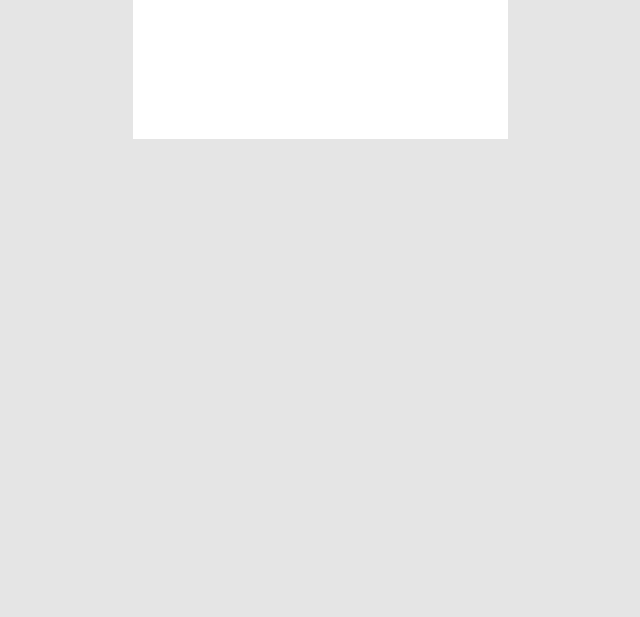
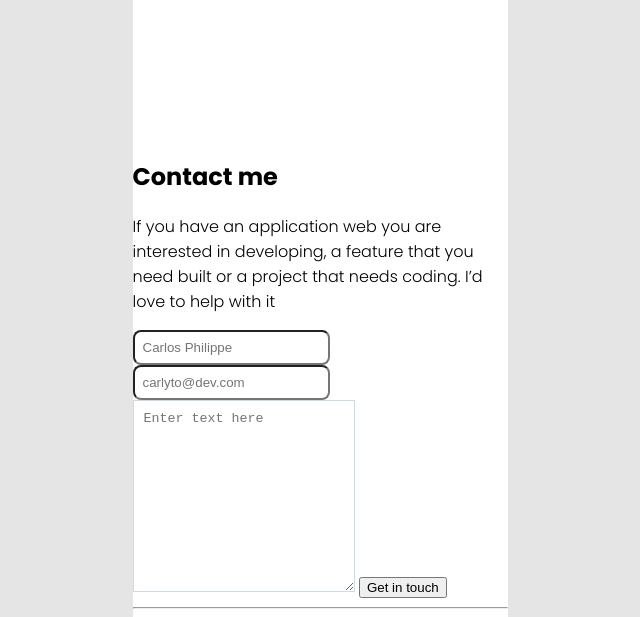
Before and after one commit to obibaadoma/MicHelloProject, a website: page index.html in a window 1280 px wide. Shown: the part 4421-5038 px from the top of the page, without its empty margins (320-960 px from the left). Before the commit the page ends 4560 px from the top, so only its background shows below. Drawn offline with Linux system fonts and the light colour scheme.

Commit message:
Update index.html

```diff
--- a/index.html
+++ b/index.html
@@ -351,6 +351,22 @@
     </div>
     </div>
     <!-- /* contact to be placed here */ -->
+
+</div>
+     <section class="form-section" id="form-section">
+                  <div class="wrap">
+                   <h2 class="contact-title">Contact me</h2>
+                   <p class="contact-parag">If you have an application web you are interested in developing, a feature that you need built or a project that needs coding. I’d love to help with it </p>
+                   <form class="contact" action="https://formspree.io/f/xzbwyzlr" method="post">
+                     <input type="text" name="name" placeholder="Carlos Philippe" maxlength="30" required>
+                     <input type="email" name="email" placeholder="carlyto@dev.com" required>
+                     <textarea name="message" rows="10" maxlength="500" required placeholder="Enter text here"></textarea>
+                     <button type="submit" name="submit">Get in touch</button>
+                     <span></span>
+                   </form>
+                   <hr class="bottom-bar">
+                  </div>
+
   </section>
 </body>
 
```
